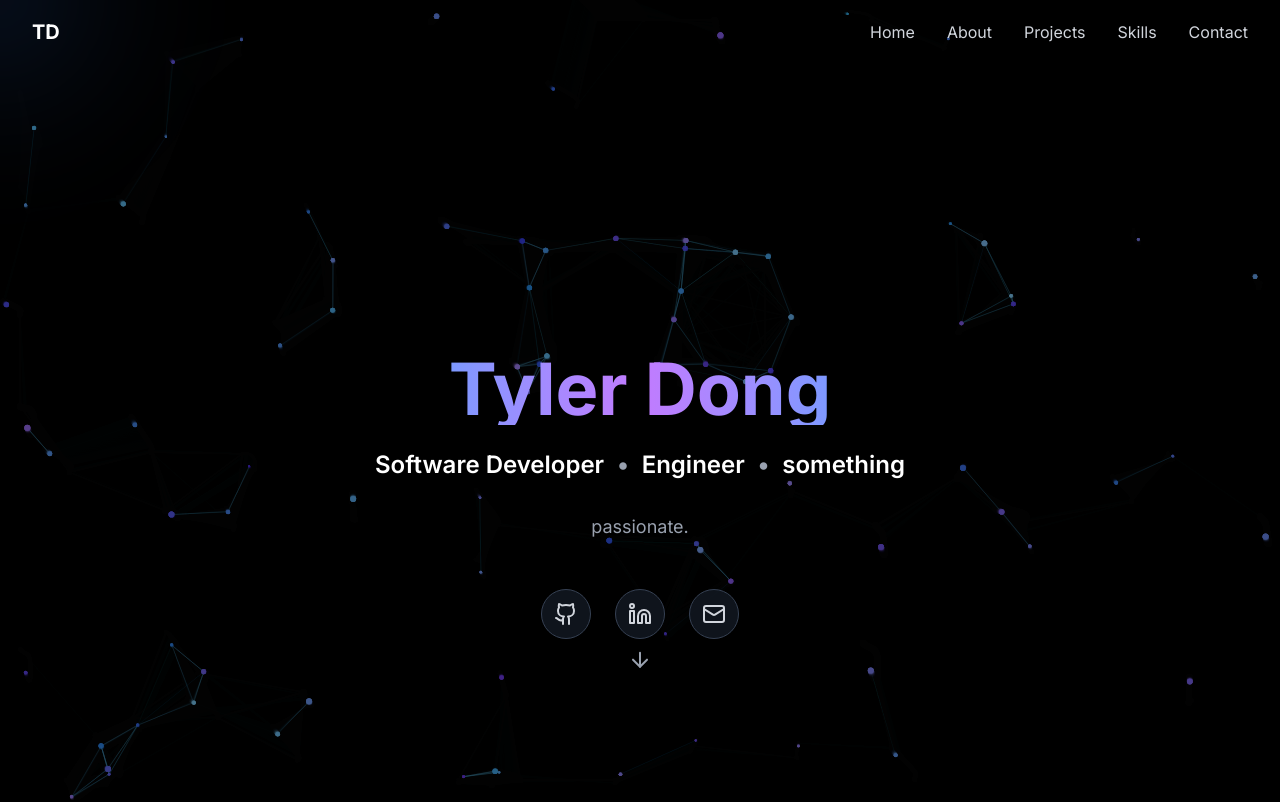
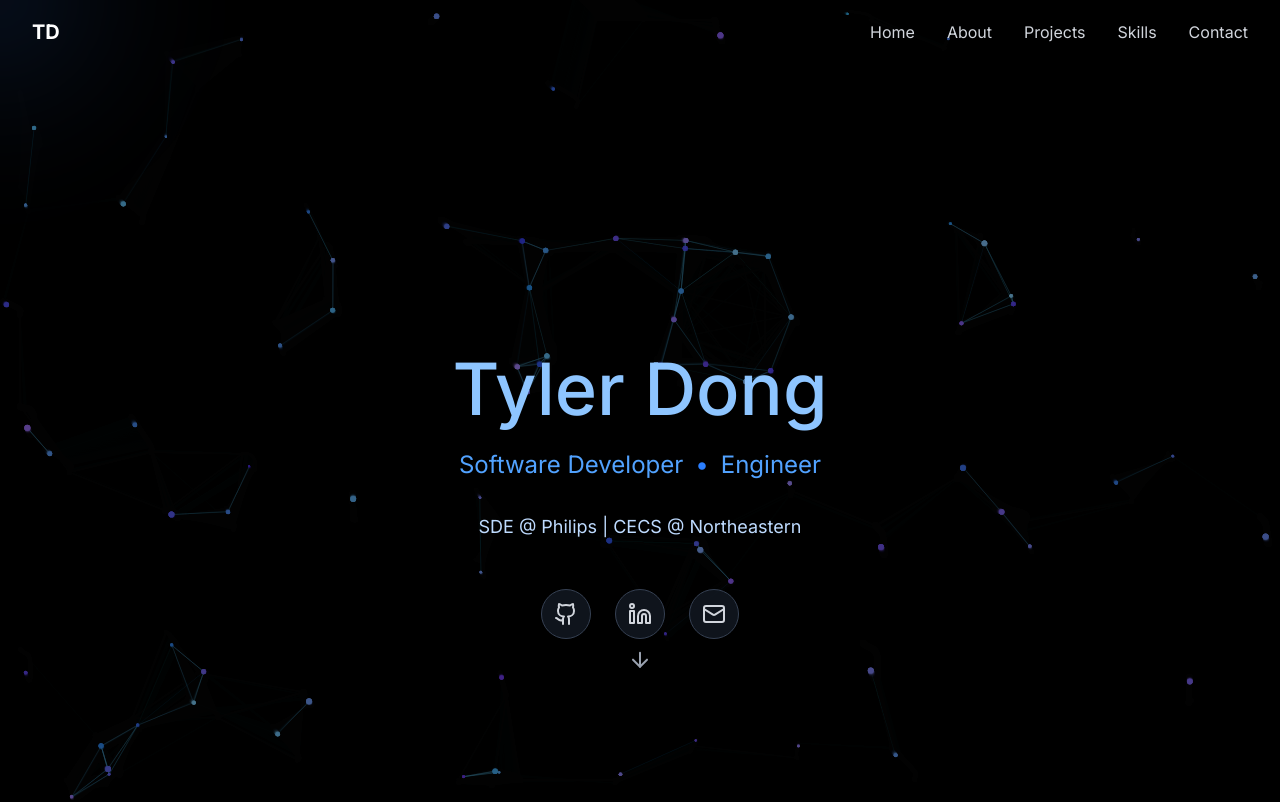
Before and after one commit to tylerdong878/tyler-portfolio, a Next.js app: page / in a window 1280 px wide. Shown: the top 802 px of the page. Built offline with nearby package versions, Linux system fonts and the light colour scheme.

Commit message:
hero section

```diff
--- a/src/components/sections/Hero.tsx
+++ b/src/components/sections/Hero.tsx
@@ -17,7 +17,7 @@ const Hero = () => {
             initial={{ opacity: 0, y: 30 }}
             animate={{ opacity: 1, y: 0 }}
             transition={{ duration: 0.8, delay: 0.2 }}
-            className="text-5xl md:text-7xl font-bold mb-6 bg-linear-to-r from-blue-400 via-purple-400 to-blue-400 bg-clip-text text-transparent"
+            className="text-5xl md:text-7xl font-medium mb-6 text-blue-300"
           >
             Tyler Dong
           </motion.h1>
@@ -26,22 +26,20 @@ const Hero = () => {
             initial={{ opacity: 0, y: 30 }}
             animate={{ opacity: 1, y: 0 }}
             transition={{ duration: 0.8, delay: 0.4 }}
-            className="text-xl md:text-2xl text-gray-300 mb-8"
+            className="text-xl md:text-2xl text-blue-200 mb-8"
           >
-            <span className="font-semibold text-white">Software Developer</span>
-            <span className="mx-3 text-gray-400">•</span>
-            <span className="font-semibold text-white">Engineer</span>
-            <span className="mx-3 text-gray-400">•</span>
-            <span className="font-semibold text-white">something</span>
+            <span className="font-normal text-blue-400">Software Developer</span>
+            <span className="mx-3 text-blue-500">•</span>
+            <span className="font-normal text-blue-400">Engineer</span>
           </motion.div>
 
           <motion.p
             initial={{ opacity: 0, y: 30 }}
             animate={{ opacity: 1, y: 0 }}
             transition={{ duration: 0.8, delay: 0.6 }}
-            className="text-lg text-gray-400 mb-12 max-w-2xl mx-auto"
+            className="text-lg text-blue-200 mb-12 max-w-2xl mx-auto"
           >
-            passionate.
+            SDE @ Philips | CECS @ Northeastern
           </motion.p>
 
           <motion.div
--- a/src/data/constants.ts
+++ b/src/data/constants.ts
@@ -81,5 +81,5 @@ export const socialLinks = {
   github: 'https://github.com/tylerdong878',
   linkedin: 'https://linkedin.com/in/tylerdong',
   twitter: 'https://twitter.com/tylerdong',
-  email: 'tyler.dong@example.com'
+  email: 'tylerdong878@gmail.com'
 };
```
